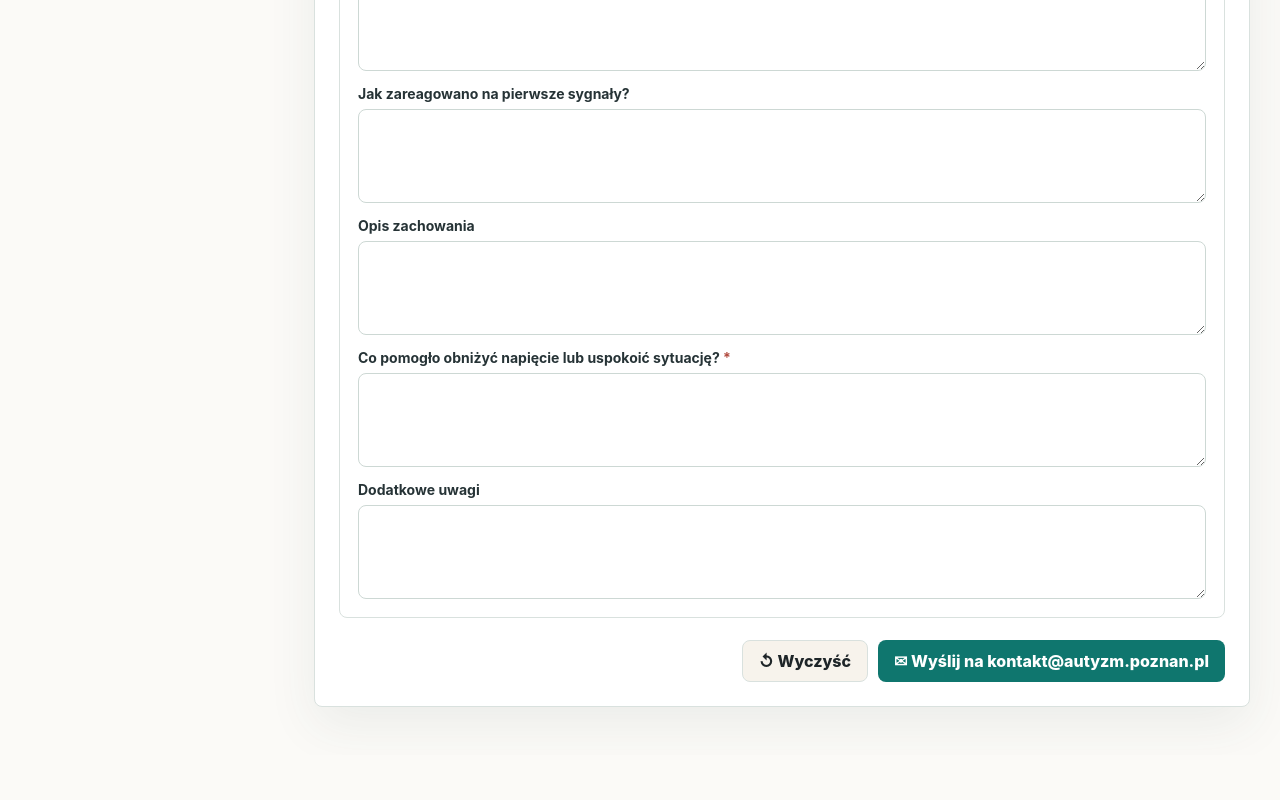
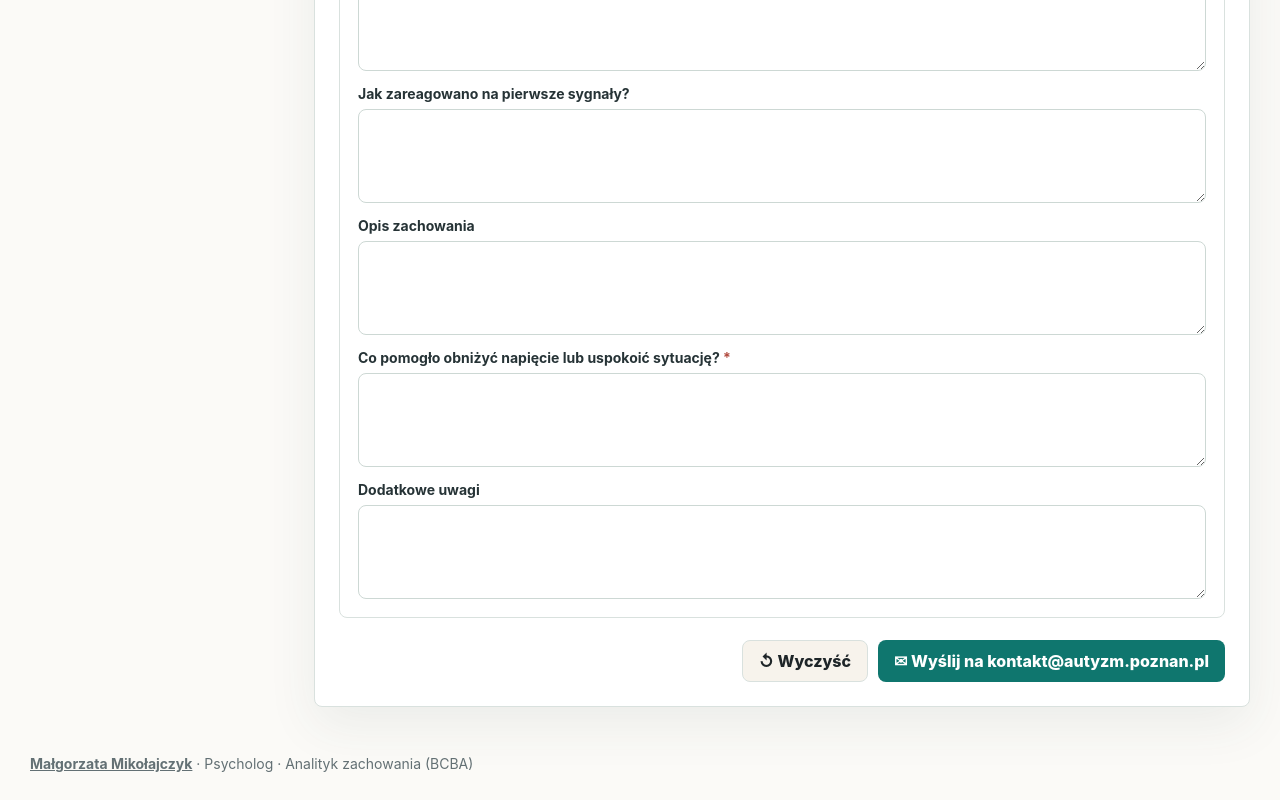
Before and after one commit to first-sunbeam/situationmap, a Vue app: page / in a window 1280 px wide. Shown: the part 1172-1972 px from the top of the page. Before the commit the page ends 1927 px from the top, so only its background shows below. Built offline with nearby package versions, Linux system fonts and the light colour scheme.

Commit message:
Add footer with author link

```diff
--- a/src/App.vue
+++ b/src/App.vue
@@ -115,5 +115,9 @@ const {
         </div>
       </div>
     </main>
+
+    <footer class="site-footer">
+      <p><a href="http://autyzm.poznan.pl/" target="_blank" rel="noreferrer">Małgorzata Mikołajczyk</a> · Psycholog · Analityk zachowania (BCBA)</p>
+    </footer>
   </div>
 </template>
--- a/src/styles.css
+++ b/src/styles.css
@@ -552,6 +552,23 @@ button {
   font-weight: 700;
 }
 
+.site-footer {
+  width: min(1220px, calc(100% - 32px));
+  margin: 0 auto;
+  padding: 0 0 28px;
+  color: var(--muted);
+  font-size: 14px;
+}
+
+.site-footer p {
+  margin: 0;
+}
+
+.site-footer a {
+  color: inherit;
+  font-weight: 700;
+}
+
 @media (max-width: 900px) {
   .topbar-inner,
   .form-heading,
```
